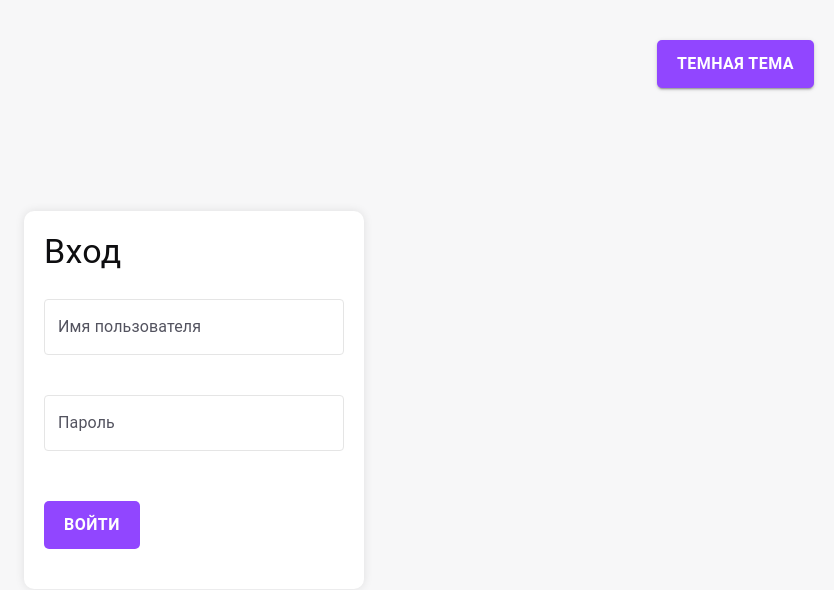
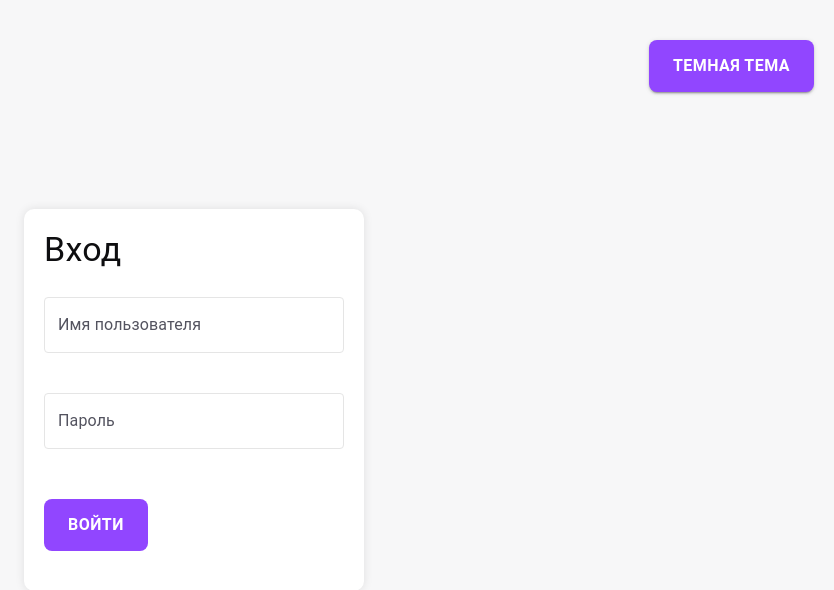
Before and after one commit to notees-no/MDT-web, a React (Create React App) app in the folder js-front1/: page /login in a window 1280 px wide. Shown: the top 590 px of the page, without its empty margins (446-1280 px from the left). Built offline with nearby package versions, Linux system fonts and the light colour scheme.

Commit message:
"visual changes"

```diff
--- a/js-front1/src/App.css
+++ /dev/null
@@ -1,38 +0,0 @@
-.App {
-  text-align: center;
-}
-
-.App-logo {
-  height: 40vmin;
-  pointer-events: none;
-}
-
-@media (prefers-reduced-motion: no-preference) {
-  .App-logo {
-    animation: App-logo-spin infinite 20s linear;
-  }
-}
-
-.App-header {
-  background-color: #282c34;
-  min-height: 100vh;
-  display: flex;
-  flex-direction: column;
-  align-items: center;
-  justify-content: center;
-  font-size: calc(10px + 2vmin);
-  color: white;
-}
-
-.App-link {
-  color: #61dafb;
-}
-
-@keyframes App-logo-spin {
-  from {
-    transform: rotate(0deg);
-  }
-  to {
-    transform: rotate(360deg);
-  }
-}
--- a/js-front1/src/pages/components/Login/Login.js
+++ b/js-front1/src/pages/components/Login/Login.js
@@ -6,7 +6,7 @@ import { lightTheme, darkTheme } from '../../../theme';
 import { useSelector } from 'react-redux';
 import { selectUsers } from '../../../redux/selectors/userSelectors';
 
-const Login = ({ setAuthenticatedUser , isDarkTheme }) => {
+const Login = ({ setAuthenticatedUser, isDarkTheme }) => {
   const [username, setUsername] = useState('');
   const [password, setPassword] = useState('');
   const users = useSelector(selectUsers);
@@ -17,7 +17,7 @@ const Login = ({ setAuthenticatedUser , isDarkTheme }) => {
     event.preventDefault();
     const user = users.find((user) => user.username === username && user.password === password);
     if (user) {
-          setAuthenticatedUser (user);
+      setAuthenticatedUser(user);
       setRedirect(true);
     } else {
       setError(true);
@@ -30,8 +30,8 @@ const Login = ({ setAuthenticatedUser , isDarkTheme }) => {
 
   return (
     <ThemeProvider theme={isDarkTheme ? darkTheme : lightTheme}>
-      <Box sx={{ height: '100vh', display: 'flex', justifyContent: 'center', alignItems: 'center', backgroundColor: 'background.default' }}>
-        <Box sx={{ width: '300px', padding: '20px', backgroundColor: 'background.paper', borderRadius: '10px', boxShadow: '0 0 10px rgba(0, 0, 0, 0.1)' }}>
+      <Box sx={{ height: '100vh', display: 'flex', justifyContent: 'center', alignItems: 'center', backgroundColor: (theme) => theme.palette.background.default }}>
+        < Box sx={{ width: '300px', padding: '20px', backgroundColor: (theme) => theme.palette.background.paper, borderRadius: '10px', boxShadow: '0 0 10px rgba(0, 0, 0, 0.1)' }}>
           <Typography variant="h4" component="h1" gutterBottom>
             Вход
           </Typography>
--- a/js-front1/src/pages/components/Subscriptions/Form.js
+++ b/js-front1/src/pages/components/Subscriptions/Form.js
@@ -24,7 +24,7 @@ const Form = ({ inSubscription, isDarkTheme }) => {
     <ThemeProvider theme={isDarkTheme ? darkTheme : lightTheme}>
       <Box component="form" onSubmit={onSubmit} sx={{
         padding: '24px', display: 'flex', flexDirection: 'row',
-        backgroundColor: isDarkTheme ? 'background.paper' : 'background.default',
+        backgroundColor: (theme) => theme.palette.background.default,
       }}>
         <TextField
           label="Название"
--- a/js-front1/src/pages/components/Subscriptions/Table.js
+++ b/js-front1/src/pages/components/Subscriptions/Table.js
@@ -4,13 +4,12 @@ import { Card, CardContent, Typography, Button, Box, Table, TableBody, TableCell
 import { lightTheme, darkTheme } from '../../../theme';
 import { useSelector, useDispatch } from 'react-redux';
 import { deleteSubscription } from '../../../redux/actions/subscriptionActions';
-import { getAllSubscriptions } from '../../../redux/selectors/subscriptionSelectors'; // Импортируйте селектор
+import { getAllSubscriptions } from '../../../redux/selectors/subscriptionSelectors';
 
 const SubscriptionTable = ({ isDarkTheme }) => {
   const [view, setView] = useState('cards');
   const dispatch = useDispatch();
   const subscriptions = useSelector(getAllSubscriptions);
-
 
   const toggleView = () => {
     setView(view === 'cards' ? 'table' : 'cards');
@@ -22,13 +21,13 @@ const SubscriptionTable = ({ isDarkTheme }) => {
 
   return (
     <ThemeProvider theme={isDarkTheme ? darkTheme : lightTheme}>
-      <Box sx={{ padding: '24px', backgroundColor: isDarkTheme ? 'background.paper' : 'background.default', minHeight: 'calc(100vh - 40px)',}}>
+      <Box sx={{ padding: '24px', backgroundColor: (theme) => theme.palette.background.default, minHeight: 'calc(100vh - 40px)', }}>
         <Button onClick={toggleView}>
           Переключить на {view === 'cards' ? 'таблицу' : 'карточки'}
         </Button>
 
         {view === 'cards' ? (
-          <Box>
+          <Box sx={{ display: 'flex', flexWrap: 'wrap', justifyContent: 'flex-start', gap: '10px' }}>
             {subscriptions.map((subscription, index) => (
               <Card key={index}>
                 <CardContent>
@@ -61,7 +60,7 @@ const SubscriptionTable = ({ isDarkTheme }) => {
               </TableHead>
               <TableBody>
                 {subscriptions.map((subscription, index) => (
-                  <TableRow key={index} sx={{ backgroundColor: isDarkTheme ? 'background.paper' : 'background.default', }}>
+                  <TableRow key={index} sx={{ backgroundColor: (theme) => theme.palette.background.paper }}>
                     <TableCell>{subscription.name}</TableCell>
                     <TableCell>{subscription.category}</TableCell>
                     <TableCell>{subscription.followers.toLocaleString()}</TableCell>
--- a/js-front1/src/theme.js
+++ b/js-front1/src/theme.js
@@ -1,6 +1,16 @@
 import { createTheme } from '@mui/material/styles';
 
 const lightTheme = createTheme({
+    palette: {
+        background: {
+            default: '#f7f7f8',
+            paper: '#ffffff',
+        },
+        text: {
+            primary: '#0E0E10',
+            secondary: '#53535F',
+        },
+    },
     components: {
         MuiTextField: {
             styleOverrides: {
@@ -28,10 +38,10 @@ const lightTheme = createTheme({
             styleOverrides: {
                 root: {
                     margin: '20px 0',
-                    padding: '10px 20px',
+                    padding: '12px 24px',
                     fontSize: '16px',
                     fontWeight: 'bold',
-                    borderRadius: '5px',
+                    borderRadius: '8px',
                     backgroundColor: '#9146FF',
                     color: '#ffffff',
                     '&:hover': {
@@ -44,11 +54,17 @@ const lightTheme = createTheme({
             styleOverrides: {
                 root: {
                     marginBottom: '16px',
-                    boxShadow: '0 4px 6px rgba(0, 0, 0, 0.1)',
+                    boxShadow: '0 4px 10px rgba(0, 0, 0, 0.1)',
                     backgroundColor: '#ffffff',
                     padding: '20px',
-                    borderRadius: '8px',
-                    width: '400px',
+                    borderRadius: '10px',
+                    width: '100%',
+                    maxWidth: '400px',
+                    transition: 'transform 0.2s, box-shadow 0.2s',
+                    '&:hover': {
+                        transform: 'translateY(-5px)',
+                        boxShadow: '0 8px 20px rgba(0, 0, 0, 0.2)',
+                    },
                 },
             },
         },
@@ -57,10 +73,10 @@ const lightTheme = createTheme({
                 root: {
                     display: 'flex',
                     justifyContent: 'center',
-                    alignItems: 'center',
-                    height: '100vh',
-                    padding: '0 20px',
-                    flexDirection: 'column',
+                    alignItems: 'flex-start',
+                    flexWrap: 'wrap',
+                    height: 'auto',
+                    padding: '20px',
                 },
             },
         },
@@ -73,19 +89,19 @@ const lightTheme = createTheme({
             },
         },
     },
-    palette: {
-        background: {
-            default: '#f7f7f8',
-            paper: '#ffffff',
-        },
-        text: {
-            primary: '#0E0E10',
-            secondary: '#53535F',
-        },
-    },
 });
 
 const darkTheme = createTheme({
+    palette: {
+        background: {
+            default: '#0E0E10',
+            paper: '#18181B',
+        },
+        text: {
+            primary: '#EFEFF1',
+            secondary: '#ADADB8',
+        },
+    },
     components: {
         MuiTextField: {
             styleOverrides: {
@@ -113,10 +129,10 @@ const darkTheme = createTheme({
             styleOverrides: {
                 root: {
                     margin: '20px 0',
-                    padding: '10px 20px',
+                    padding: '12px 24px',
                     fontSize: '16px',
                     fontWeight: 'bold',
-                    borderRadius: '5px',
+                    borderRadius: '8px',
                     backgroundColor: '#9146FF',
                     color: '#ffffff',
                     '&:hover': {
@@ -129,11 +145,17 @@ const darkTheme = createTheme({
             styleOverrides: {
                 root: {
                     marginBottom: '16px',
-                    boxShadow: '0 4px 6px rgba(0, 0, 0, 0.3)',
-                    backgroundColor: '#1d1d20',
+                    boxShadow: '0 4px 10px rgba(0, 0, 0, 0.3)',
+                    backgroundColor: '# 1d1d20',
                     padding: '20px',
-                    borderRadius: '8px',
-                    width: '400px',
+                    borderRadius: '10px',
+                    width: '100%',
+                    maxWidth: '400px',
+                    transition: 'transform 0.2s, box-shadow 0.2s',
+                    '&:hover': {
+                        transform: 'translateY(-5px)',
+                        boxShadow: '0 8px 20px rgba(0, 0, 0, 0.4)',
+                    },
                 },
             },
         },
@@ -142,10 +164,10 @@ const darkTheme = createTheme({
                 root: {
                     display: 'flex',
                     justifyContent: 'center',
-                    alignItems: 'center',
-                    height: '100vh',
-                    padding: '0 20px',
-                    flexDirection: 'column',
+                    alignItems: 'flex-start',
+                    flexWrap: 'wrap',
+                    height: 'auto',
+                    padding: '20px',
                 },
             },
         },
@@ -158,16 +180,6 @@ const darkTheme = createTheme({
             },
         },
     },
-    palette: {
-        background: {
-            default: '#0E0E10',
-            paper: '#18181B',
-        },
-        text: {
-            primary: '#EFEFF1',
-            secondary: '#ADADB8',
-        },
-    },
 });
 
 export { lightTheme, darkTheme };
```
Also changed, not shown: 1 other file (tests, documents, lock files or other folders). Lines whose indentation alone changed are shown as unchanged.
